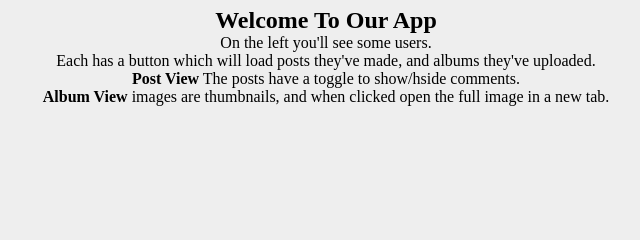
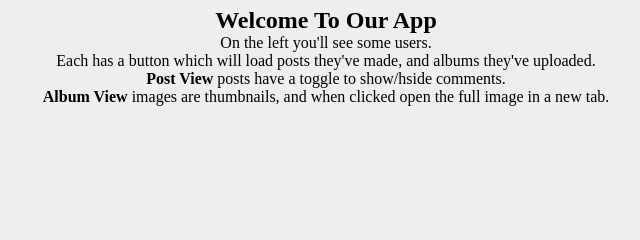
Before and after one commit to rgmantle/strangersthings, a plain HTML site: page index.html in a window 1280 px wide. Shown: the part 344-584 px from the top of the page, 498-1138 px from the left. Drawn offline with nearby package versions, Linux system fonts and the light colour scheme; no server answers.

Commit message:
changed a letter

```diff
--- a/index.html
+++ b/index.html
@@ -14,7 +14,7 @@
           <h2>Welcome To Our App</h2>
           <p>On the left you'll see some users.</p>
           <p>Each has a button which will load posts they've made, and albums they've uploaded.</p>
-          <p><b>Post View</b> The posts have a toggle to show/hside comments.</p>
+          <p><b>Post View</b> posts have a toggle to show/hside comments.</p>
           <p><b>Album View</b> images are thumbnails, and when clicked open the full image in a new tab.</p>
         </section>
         <section id="post-list"></section>
```
